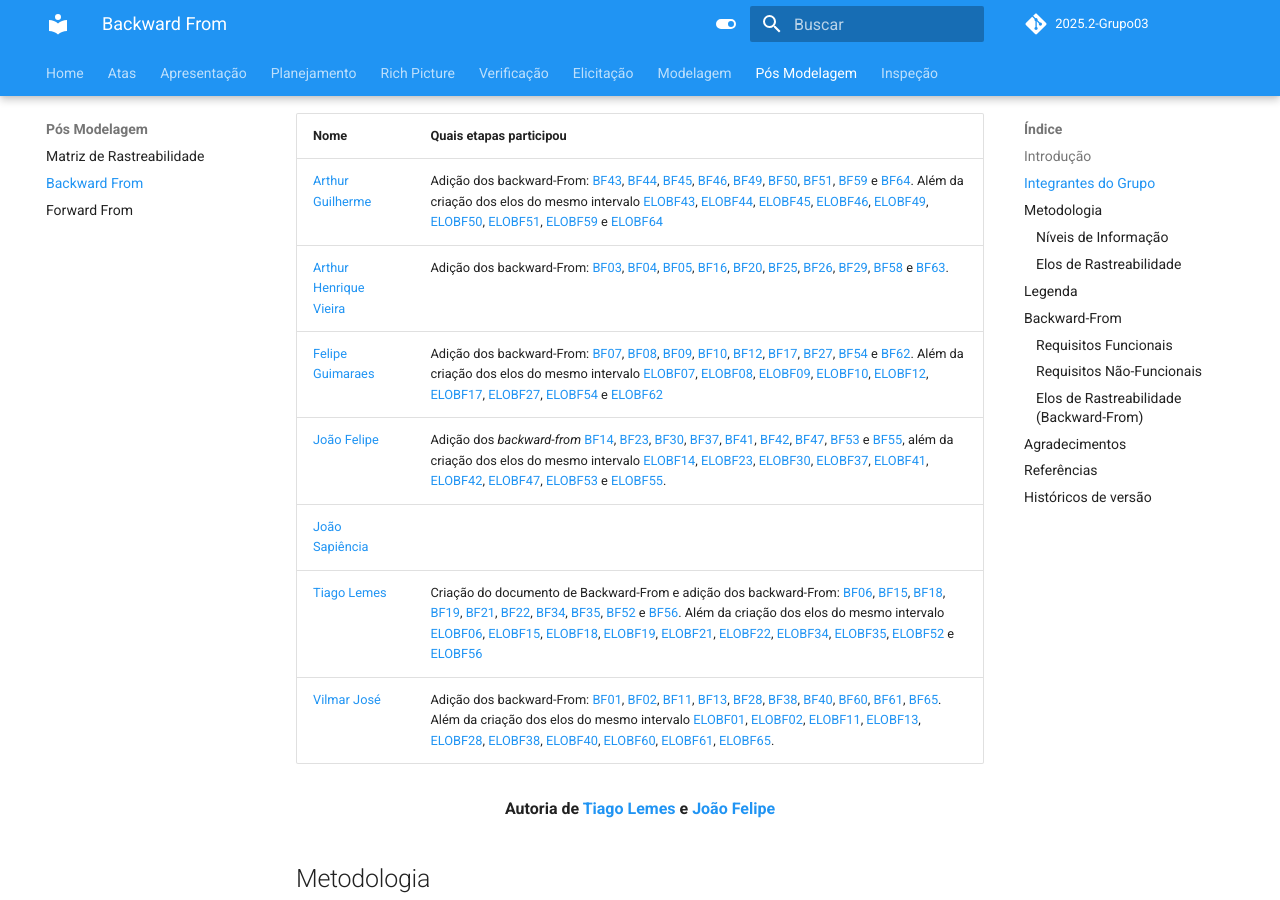
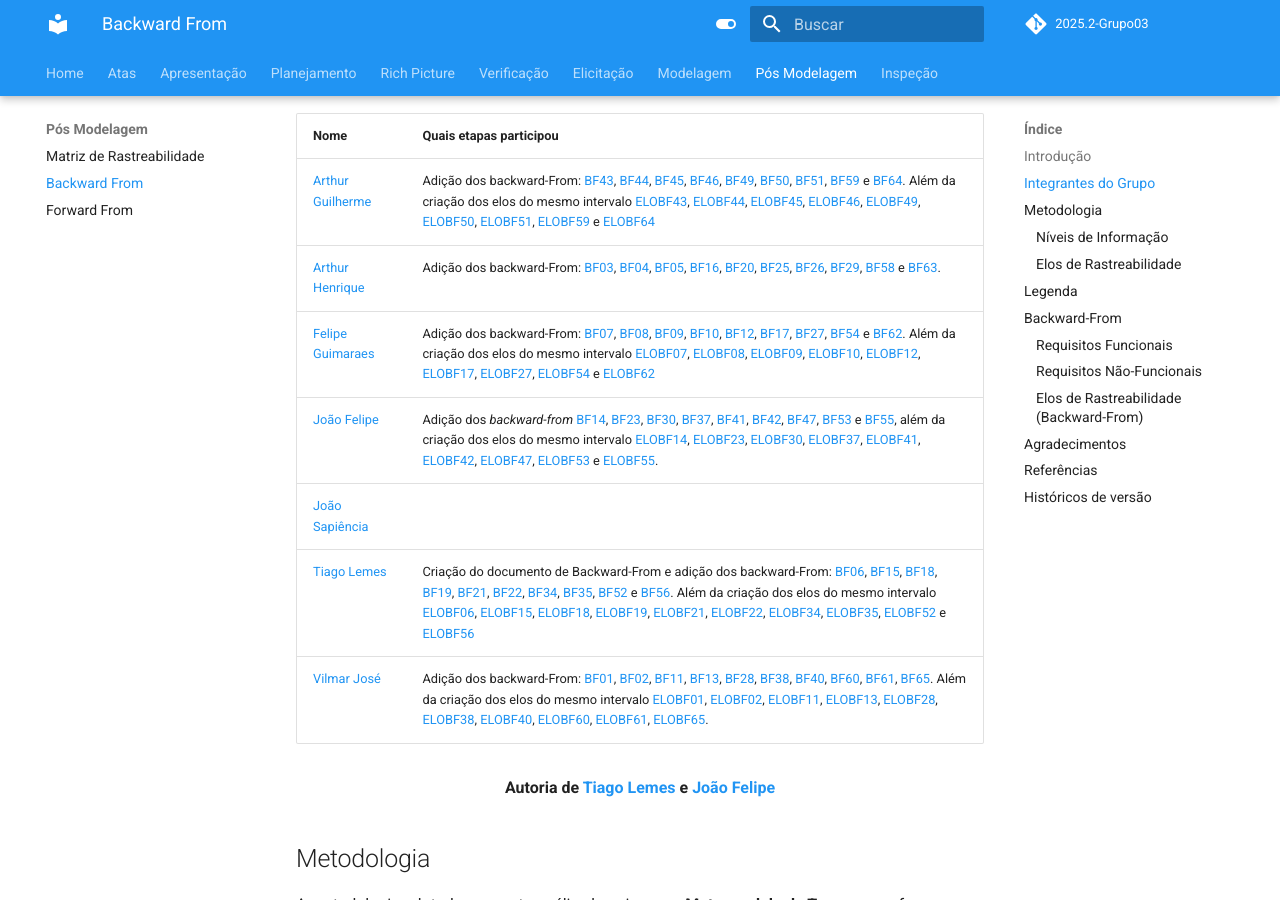
Before and after one commit to Requisitos-de-Software/2025.2-Grupo03, an MkDocs documentation site: the page built from docs/Pos-modelagem/backward.md, in a window 1280 px wide and 900 px high, scrolled down 612 px. Built offline with MkDocs 1.6.1 and Material for MkDocs 9.7.7, drawn with Linux system fonts in a browser that asks for light colours; comment, search, counter and statistics services are not loaded; some of the changed text lies outside the part shown.

Commit message:
Correção na padronização da tabela de contribuição e histórico de versão

```diff
--- a/docs/Pos-modelagem/backward.md
+++ b/docs/Pos-modelagem/backward.md
@@ -14,7 +14,7 @@
 | Nome    | Quais etapas participou  |
 | ------------------------ | --------------------------------------------------------- |
 | [Arthur Guilherme](https://github.com/ArthurGuilher62) | Adição dos backward-From: [BF43](#BF43), [BF44](#BF44), [BF45](#BF45), [BF46](#BF46), [BF49](#BF49), [BF50](#BF50), [BF51](#BF51), [BF59](#BF59) e [BF64](#BF64). Além da criação dos elos do mesmo intervalo [ELOBF43](#ELOBF43), [ELOBF44](#ELOBF44), [ELOBF45](#ELOBF45), [ELOBF46](#ELOBF46), [ELOBF49](#ELOBF49), [ELOBF50](#ELOBF50), [ELOBF51](#ELOBF51), [ELOBF59](#ELOBF59) e [ELOBF64](#ELOBF64) |
-| [Arthur Henrique Vieira](https://github.com/arthurhvieira1) | Adição dos backward-From: [BF03](#BF03), [BF04](#BF04), [BF05](#BF05), [BF16](#BF16), [BF20](#BF20), [BF25](#BF25), [BF26](#BF26), [BF29](#BF29), [BF58](#BF58) e [BF63](#BF63). |
+| [Arthur Henrique](https://github.com/arthurhvieira1) | Adição dos backward-From: [BF03](#BF03), [BF04](#BF04), [BF05](#BF05), [BF16](#BF16), [BF20](#BF20), [BF25](#BF25), [BF26](#BF26), [BF29](#BF29), [BF58](#BF58) e [BF63](#BF63). |
 | [Felipe Guimaraes](https://github.com/felipegf1)      | Adição dos backward-From: [BF07](#BF07), [BF08](#BF08), [BF09](#BF09), [BF10](#BF10), [BF12](#BF12), [BF17](#BF17), [BF27](#BF27), [BF54](#BF54) e [BF62](#BF62). Além da criação dos elos do mesmo intervalo [ELOBF07](#ELOBF07), [ELOBF08](#ELOBF08), [ELOBF09](#ELOBF09), [ELOBF10](#ELOBF10), [ELOBF12](#ELOBF12), [ELOBF17](#ELOBF17), [ELOBF27](#ELOBF27), [ELOBF54](#ELOBF54) e [ELOBF62](#ELOBF62) |
 | [João Felipe](https://github.com/MrBolt2005)          | Adição dos *backward-from* [BF14](#BF14), [BF23](#BF23), [BF30](#BF30), [BF37](#BF37), [BF41](#BF41), [BF42](#BF42), [BF47](#BF47), [BF53](#BF53) e [BF55](#BF55), além da criação dos elos do mesmo intervalo [ELOBF14](#ELOBF14), [ELOBF23](#ELOBF23), [ELOBF30](#ELOBF30), [ELOBF37](#ELOBF37), [ELOBF41](#ELOBF41), [ELOBF42](#ELOBF42), [ELOBF47](#ELOBF47), [ELOBF53](#ELOBF53) e [ELOBF55](#ELOBF55). |
 | [João Sapiência](https://github.com/JoaoSapiencia)    |   |
@@ -243,4 +243,4 @@
 | 1.3    | 27/10/2025 | Adição dos *backward-from* [BF14](#BF14), [BF23](#BF23), [BF30](#BF30), [BF37](#BF37), [BF41](#BF41), [BF42](#BF42), [BF47](#BF47), [BF53](#BF53) e [BF55](#BF55), além da criação dos elos do mesmo intervalo [ELOBF14](#ELOBF14), [ELOBF23](#ELOBF23), [ELOBF30](#ELOBF30), [ELOBF37](#ELOBF37), [ELOBF41](#ELOBF41), [ELOBF42](#ELOBF42), [ELOBF47](#ELOBF47), [ELOBF53](#ELOBF53) e [ELOBF55](#ELOBF55). | [João Felipe](https://github.com/MrBolt2005) | [Felipe Guimaraes](https://github.com/felipegf1) <br> [Tiago Lemes](https://github.com/TiagoTeixeira-2005) <br> [Vilmar José](https://github.com/VilmarFagundes) |
 | 1.4   | 27/10/2025 | Adição dos backward-From: [BF01](#BF01), [BF02](#BF02), [BF11](#BF11), [BF13](#BF13), [BF28](#BF28), [BF38](#BF38), [BF40](#BF40), [BF60](#BF60), [BF61](#BF61), [BF65](#BF65). Além da criação dos elos do mesmo intervalo [ELOBF01](#ELOBF01), [ELOBF02](#ELOBF02), [ELOBF11](#ELOBF11), [ELOBF13](#ELOBF13), [ELOBF28](#ELOBF28), [ELOBF38](#ELOBF38), [ELOBF40](#ELOBF40), [ELOBF60](#ELOBF60), [ELOBF61](#ELOBF61), [ELOBF65](#ELOBF65). | [Vilmar José](https://github.com/VilmarFagundes) | [Tiago Lemes](https://github.com/TiagoTeixeira-2005) |
 | 1.5   | 28/10/2025 |Adição dos backward-From: [BF07](#BF07), [BF08](#BF08), [BF09](#BF09), [BF10](#BF10), [BF12](#BF12), [BF17](#BF17), [BF27](#BF27), [BF54](#BF54) e [BF62](#BF62). Além da criação dos elos do mesmo intervalo [ELOBF07](#ELOBF07), [ELOBF08](#ELOBF08), [ELOBF09](#ELOBF09), [ELOBF10](#ELOBF10), [ELOBF12](#ELOBF12), [ELOBF17](#ELOBF17), [ELOBF27](#ELOBF27), [ELOBF54](#ELOBF54) e [ELOBF62](#ELOBF62). | [Felipe Guimaraes](https://github.com/felipegf1) | [Tiago Lemes](https://github.com/TiagoTeixeira-2005) |
-| 1.6   | 28/10/2025 |  Adição dos backward-From: [BF03](#BF03), [BF04](#BF04), [BF05](#BF05), [BF16](#BF16), [BF20](#BF20), [BF25](#BF25), [BF26](#BF26), [BF29](#BF29), [BF58](#BF58) e [BF63](#BF63). | [Arthur Henrique Vieira](https://github.com/arthurhvieira1) |  [Tiago Lemes](https://github.com/TiagoTeixeira-2005) |
+| 1.6   | 28/10/2025 |  Adição dos backward-From: [BF03](#BF03), [BF04](#BF04), [BF05](#BF05), [BF16](#BF16), [BF20](#BF20), [BF25](#BF25), [BF26](#BF26), [BF29](#BF29), [BF58](#BF58) e [BF63](#BF63). | [Arthur Henrique](https://github.com/arthurhvieira1) |  [Tiago Lemes](https://github.com/TiagoTeixeira-2005) |
```
